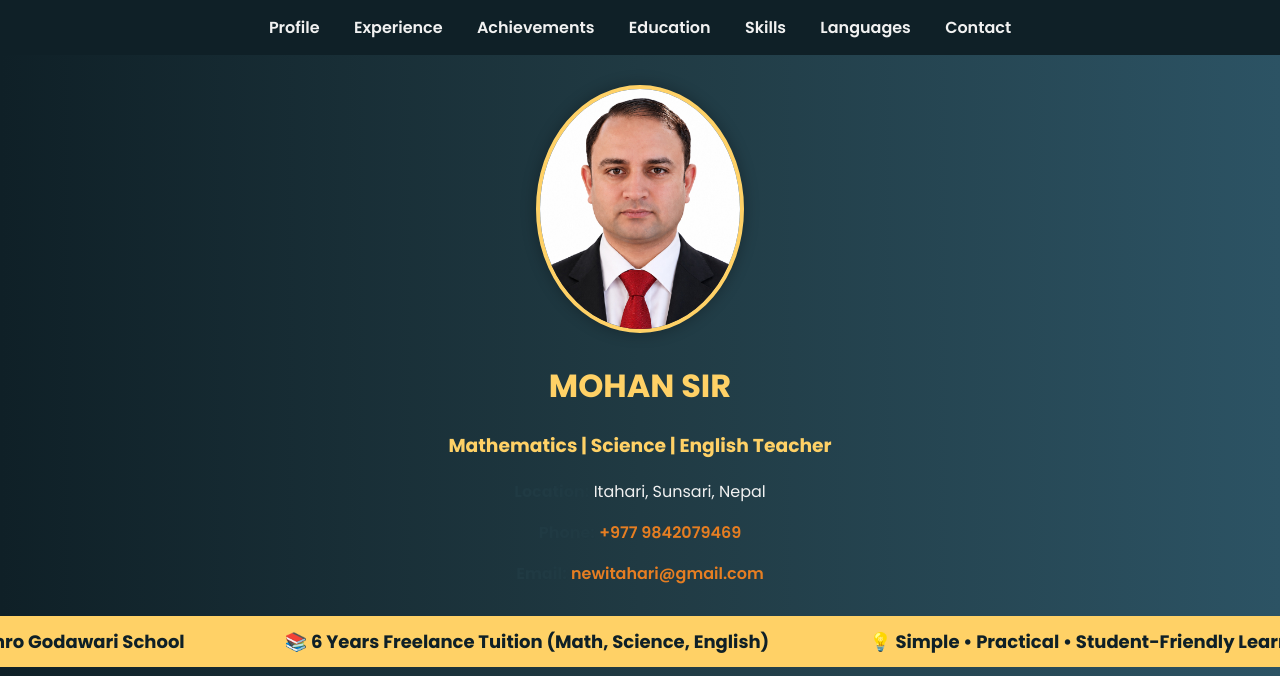
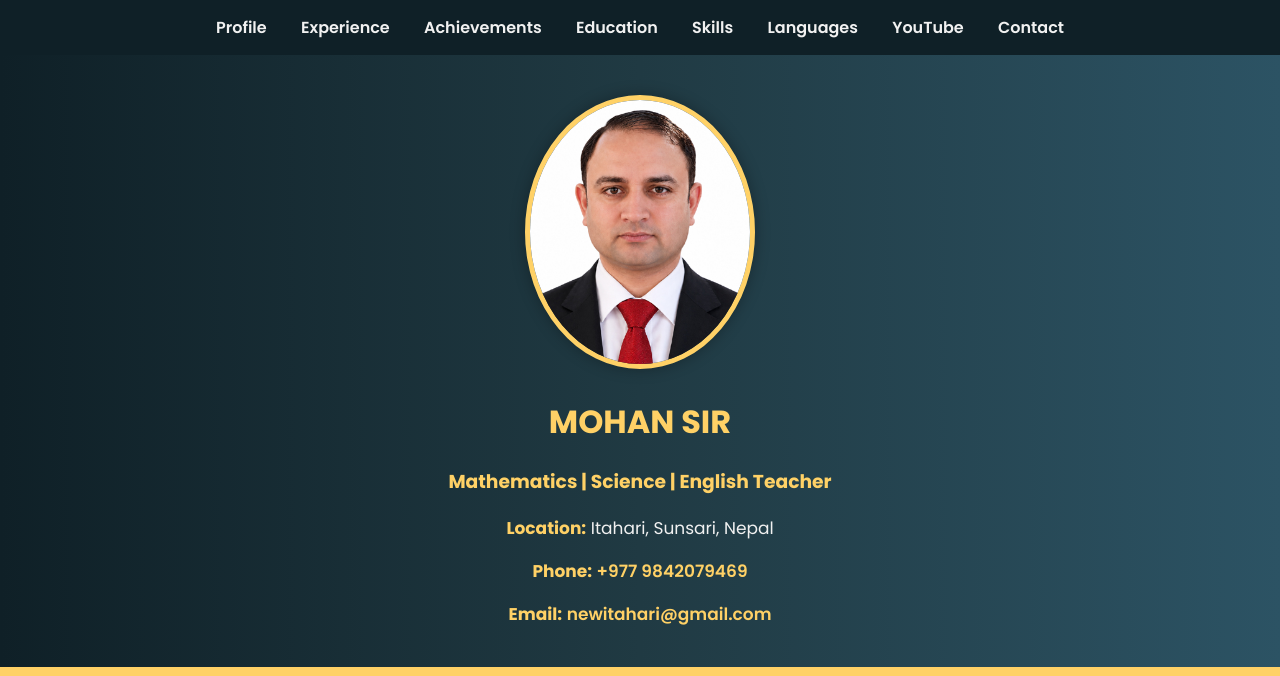
Before and after one commit to newitahari-Chhatra/mohan-sir-portfolio, a plain HTML site: page index.html in a window 1280 px wide. Shown: the top 676 px of the page. Drawn offline with Linux system fonts and the light colour scheme.

Commit message:
Update index.html

```diff
--- a/index.html
+++ b/index.html
@@ -33,26 +33,27 @@
       margin: 30px auto;
       padding: 25px;
       border-radius: 12px;
-      max-width: 950px;
+      max-width: 1000px;
       box-shadow: 0 0 15px rgba(0,0,0,0.15);
       line-height: 1.7;
       color: #2c3e50;
     }
     .profile-photo {
-      width: 200px;
+      width: 220px;
       border-radius: 50%;
-      border: 4px solid #ffd166;
+      border: 5px solid #ffd166;
       box-shadow: 0 0 15px rgba(0,0,0,0.3);
     }
     .contact-info {
-      font-size: 16px;
+      font-size: 17px;
       margin-top: 10px;
+      color: #f1f1f1;
     }
     .contact-info strong {
-      color: #203a43;
+      color: #ffd166;
     }
     .contact-info a {
-      color: #e67e22;
+      color: #ffd166;
       font-weight: 600;
       text-decoration: none;
     }
@@ -116,11 +117,12 @@
     <a href="#education">Education</a>
     <a href="#skills">Skills</a>
     <a href="#languages">Languages</a>
+    <a href="#youtube">YouTube</a>
     <a href="#contact">Contact</a>
   </nav>
 
   <!-- Profile -->
-  <div style="text-align:center; margin:30px 0;">
+  <div style="text-align:center; margin:40px 0;">
     <img src="/Mohan.jpg" alt="Mohan Sir" class="profile-photo">
     <h1>MOHAN SIR</h1>
     <h3>Mathematics | Science | English Teacher</h3>
@@ -196,8 +198,4 @@
     </ul>
   </div>
 
-  <!-- Languages -->
-  <div class="section" id="languages">
-    <h2>Language Skills</h2>
-    <table>
-      <tr><th>Language</th><th
+  <!-- Languages
```
